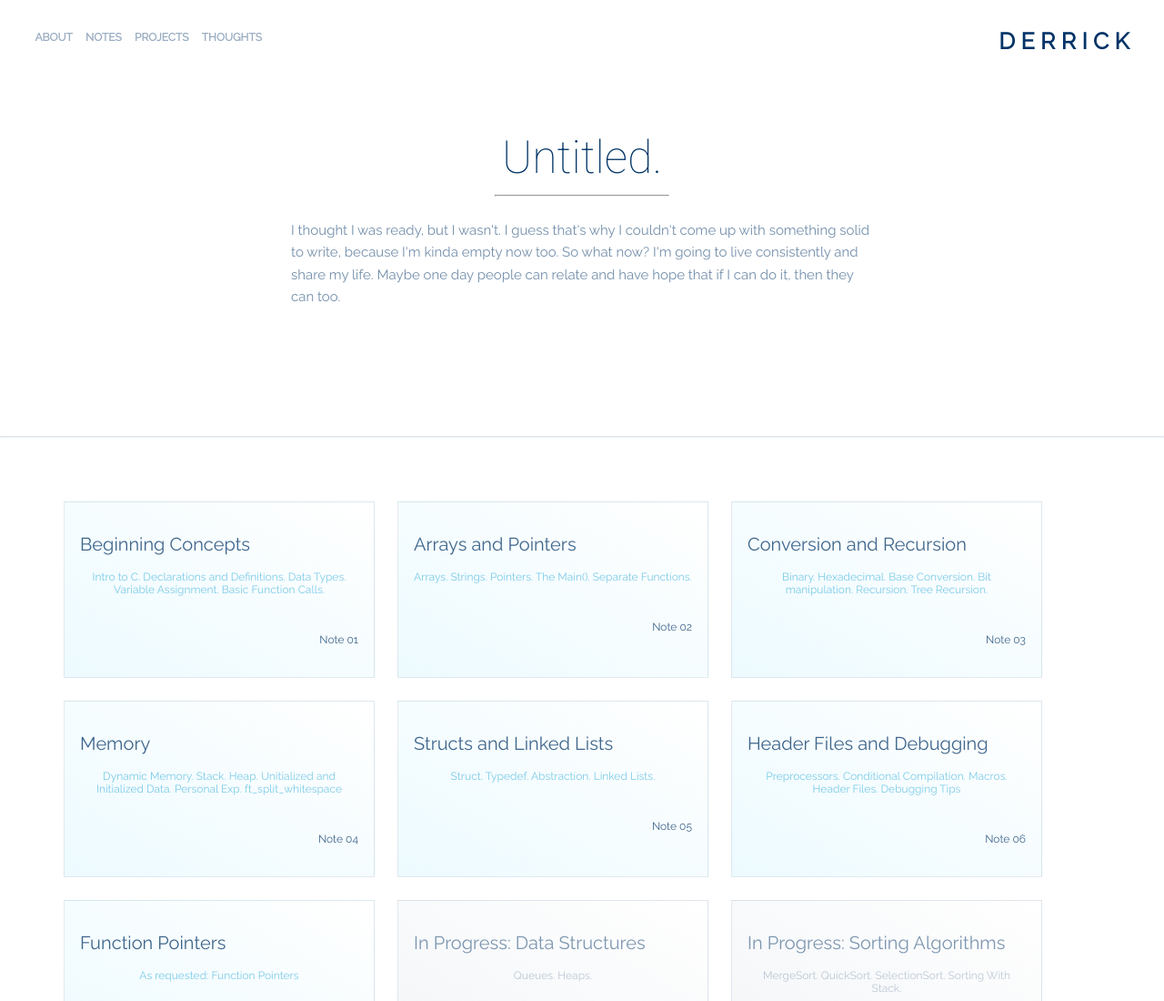
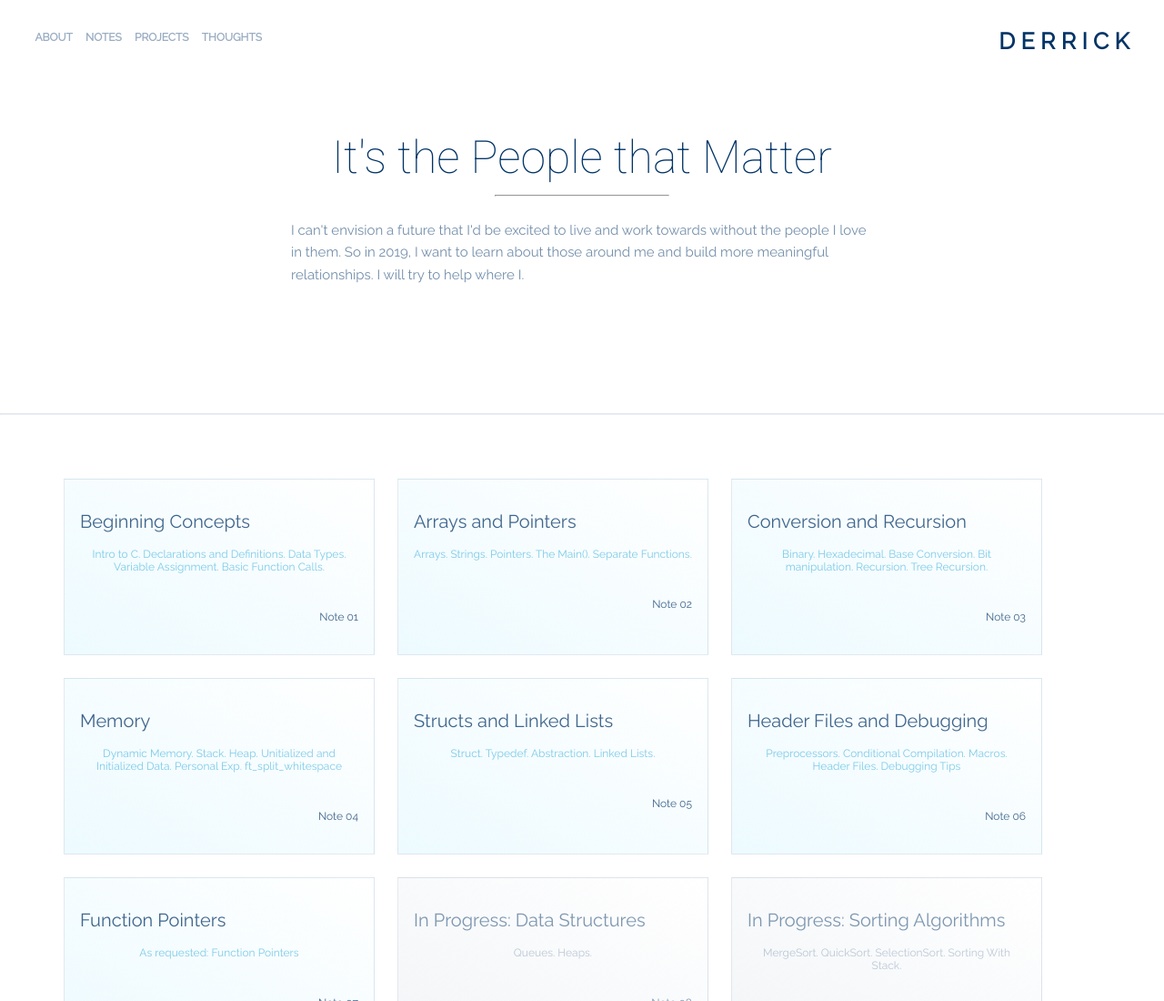
Before and after one commit to gddh/gddh.github.io, a plain HTML site: page index.html in a window 1280 px wide. Shown: the top 1100 px of the page at 91% size. Drawn offline with nearby package versions, Linux system fonts and the light colour scheme.

Commit message:
fixed message

```diff
--- a/index.html
+++ b/index.html
@@ -35,11 +35,11 @@
 	<!-- Project Intro -->
 	<section class="c-white info-box">
 		<div class="section-detail">
-			<div class="project-title">Untitled.</div>
+			<div class="project-title">It's the People that Matter</div>
             <hr id="head-hr">
             <br>
                 <span>
-                	I thought I was ready, but I wasn't. I guess that's why I couldn't come up with something solid to write, because I'm kinda empty now too. So what now? I'm going to live consistently and share my life. Maybe one day people can relate and have hope that if I can do it, then they can too.
+                    I can't envision a future that I'd be excited to live and work towards without the people I love in them. So in 2019, I want to learn about those around me and build more meaningful relationships. I will try to help where I.
 				</span>
             </div>
 	</section>
```
